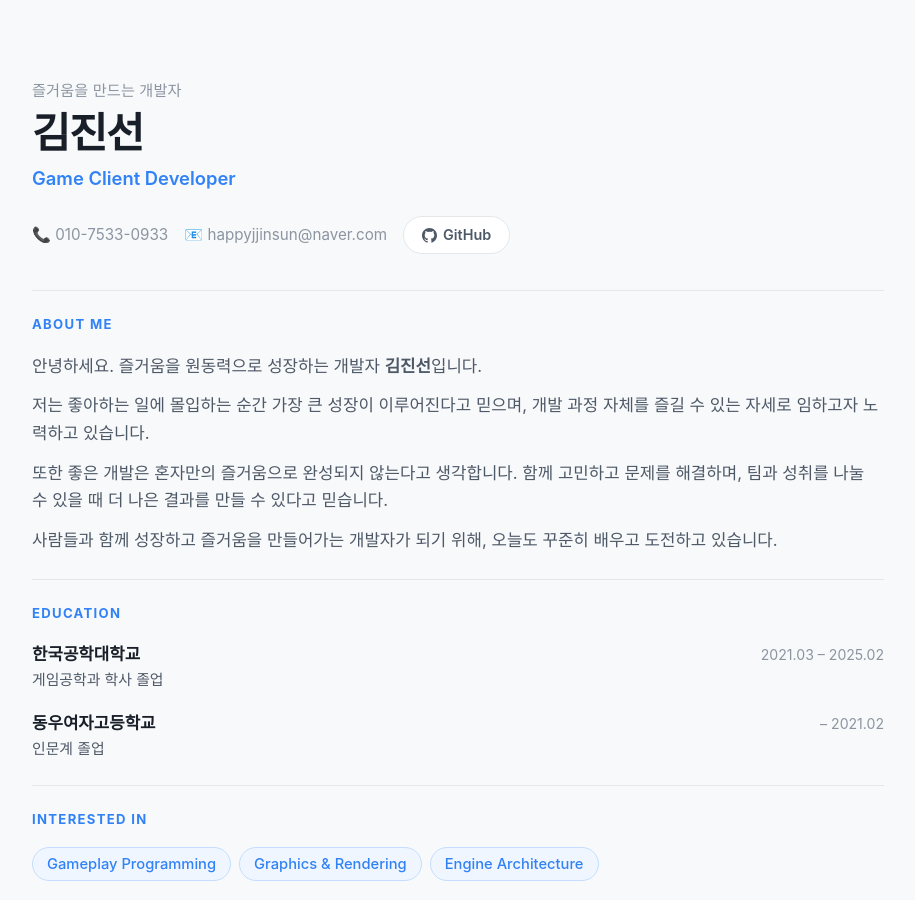
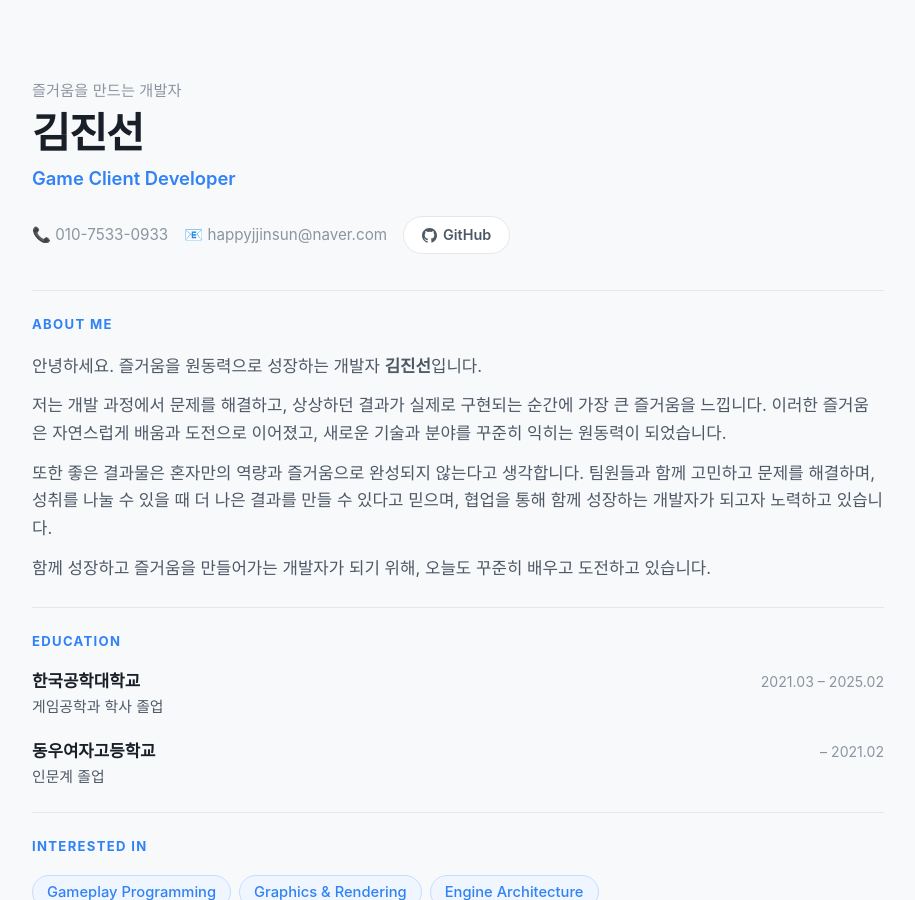
Before and after one commit to KimJinsun610/KimJinsun610.github.io, a Jekyll site: the page index.html, which Jekyll copies as it is, in a window 1280 px wide and 900 px high. Shown: the whole window, without its empty margins (182-1097 px from the left). Built offline with Jekyll 4.4.1, drawn with Linux system fonts in a browser that asks for light colours; some web fonts are replaced.

Commit message:
Update index.html

```diff
--- a/index.html
+++ b/index.html
@@ -33,9 +33,14 @@
     <p class="section-eyebrow">About Me</p>
     <div class="about-body">
       <p>안녕하세요. 즐거움을 원동력으로 성장하는 개발자 <strong>김진선</strong>입니다.</p>
-      <p>저는 좋아하는 일에 몰입하는 순간 가장 큰 성장이 이루어진다고 믿으며, 개발 과정 자체를 즐길 수 있는 자세로 임하고자 노력하고 있습니다.</p>
-      <p>또한 좋은 개발은 혼자만의 즐거움으로 완성되지 않는다고 생각합니다. 함께 고민하고 문제를 해결하며, 팀과 성취를 나눌 수 있을 때 더 나은 결과를 만들 수 있다고 믿습니다.</p>
-      <p>사람들과 함께 성장하고 즐거움을 만들어가는 개발자가 되기 위해, 오늘도 꾸준히 배우고 도전하고 있습니다.</p>
+
+      <p>저는 개발 과정에서 문제를 해결하고, 상상하던 결과가 실제로 구현되는 순간에 가장 큰 즐거움을 느낍니다.
+        이러한 즐거움은 자연스럽게 배움과 도전으로 이어졌고, 새로운 기술과 분야를 꾸준히 익히는 원동력이 되었습니다.</p>
+      <p>또한 좋은 결과물은 혼자만의 역량과 즐거움으로 완성되지 않는다고 생각합니다.
+        팀원들과 함께 고민하고 문제를 해결하며, 성취를 나눌 수 있을 때 더 나은 결과를 만들 수 있다고 믿으며,
+        협업을 통해 함께 성장하는 개발자가 되고자 노력하고 있습니다.</p>
+      <p>함께 성장하고 즐거움을 만들어가는 개발자가 되기 위해,
+        오늘도 꾸준히 배우고 도전하고 있습니다.</p>
     </div>
   </section>
 
```
